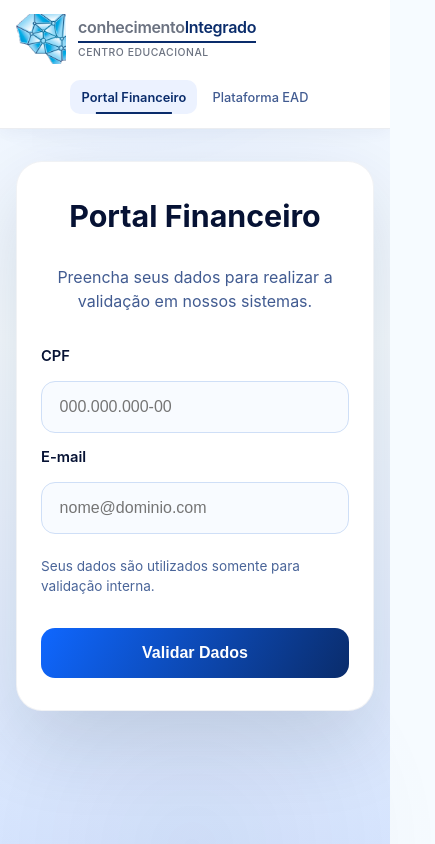
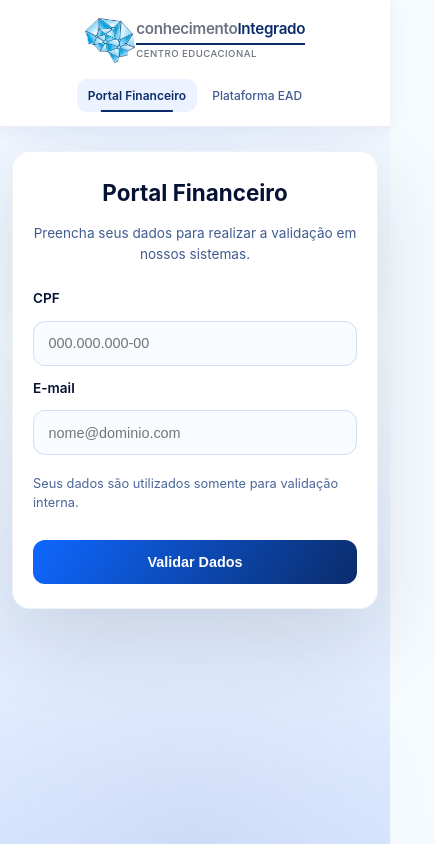
Before and after one commit to Raimago/portal-financeiro, a plain HTML site: page index.html in a window 390 px wide. Shown: the whole page, 435 px wide, since content can reach past the window. Drawn offline with Linux system fonts and the light colour scheme.

Commit message:
feat: melhorias de responsividade e interatividade
- Logo centralizada em dispositivos móveis
- Logo clicável redirecionando para Plataforma EAD
- Corrigido corte da logo no hover (overflow visible)
- Adicionadas animações e interatividade em botões e campos
- Melhorias de UX mobile (touch targets, font smoothing)
- Layout responsivo otimizado para tablets e smartphones

```diff
--- a/assets/css/styles.css
+++ b/assets/css/styles.css
@@ -21,6 +21,8 @@ body {
   padding: 0;
   position: relative;
   overflow-x: hidden;
+  -webkit-font-smoothing: antialiased;
+  -moz-osx-font-smoothing: grayscale;
 }
 
 /* Elementos decorativos inspirados na logo */
@@ -59,6 +61,7 @@ body::after {
   top: 0;
   z-index: 100;
   width: 100%;
+  overflow: visible;
 }
 
 .header-content {
@@ -69,6 +72,8 @@ body::after {
   justify-content: space-between;
   align-items: center;
   gap: 2rem;
+  overflow: visible;
+  position: relative;
 }
 
 /* Logo */
@@ -79,17 +84,23 @@ body::after {
   text-decoration: none;
   color: inherit;
   margin: 0;
-  padding: 0;
+  padding: 0.25rem;
   transition: transform 0.3s cubic-bezier(0.4, 0, 0.2, 1);
   cursor: pointer;
+  border-radius: 8px;
 }
 
 .logo:hover {
   transform: scale(1.02);
+  background: rgba(29, 91, 255, 0.05);
 }
 
 .logo:hover .logo-brain {
   transform: scale(1.05);
+}
+
+.logo:active {
+  transform: scale(0.98);
 }
 
 .logo-icon {
@@ -98,7 +109,7 @@ body::after {
   flex-shrink: 0;
   display: flex;
   align-items: center;
-  overflow: hidden;
+  overflow: visible;
   position: relative;
   padding: 0;
   margin: 0;
@@ -271,6 +282,9 @@ input {
   transition: all 0.3s cubic-bezier(0.4, 0, 0.2, 1);
   background: #f8fbff;
   position: relative;
+  -webkit-appearance: none;
+  appearance: none;
+  touch-action: manipulation;
 }
 
 input:hover {
@@ -313,6 +327,9 @@ button,
   display: inline-block;
   position: relative;
   overflow: hidden;
+  -webkit-tap-highlight-color: transparent;
+  touch-action: manipulation;
+  min-height: 44px;
 }
 
 button::before,
@@ -453,12 +470,40 @@ button:disabled:hover {
   }
 }
 
-/* Responsividade */
+/* Responsividade - Tablets */
+@media (max-width: 1024px) {
+  .header-content {
+    padding: 1rem 1.5rem;
+  }
+
+  main.container {
+    margin: 2.5rem auto;
+    padding: 0 1.5rem;
+  }
+
+  .card {
+    padding: 2.5rem 2rem;
+  }
+}
+
+/* Responsividade - Tablets pequenos e smartphones grandes */
 @media (max-width: 768px) {
+  body {
+    padding: 0;
+  }
+
   .header-content {
     padding: 1rem 1.5rem;
     flex-wrap: wrap;
     gap: 1rem;
+    justify-content: center;
+  }
+
+  .logo {
+    width: 100%;
+    justify-content: center;
+    order: 1;
+    gap: 0.5rem;
   }
 
   .logo-icon {
@@ -466,9 +511,9 @@ button:disabled:hover {
     height: 50px;
   }
 
-  .logo-icon svg {
-    max-width: 50px;
-    max-height: 50px;
+  .logo-brain {
+    height: 50px;
+    min-width: 400px;
   }
 
   .logo-main {
@@ -482,8 +527,9 @@ button:disabled:hover {
   .nav-menu {
     width: 100%;
     justify-content: center;
-    order: 3;
-    gap: 0.25rem;
+    order: 2;
+    gap: 0.5rem;
+    flex-wrap: wrap;
   }
 
   .nav-link {
@@ -494,28 +540,207 @@ button:disabled:hover {
   main.container {
     margin: 2rem auto;
     padding: 0 1rem;
+    width: min(100%, 500px);
   }
 
   .card {
     padding: 2rem 1.5rem;
+    border-radius: 20px;
+  }
+
+  h1 {
+    font-size: 1.6rem;
+  }
+
+  .subtitle {
+    font-size: 0.9rem;
+  }
+
+  input {
+    padding: 0.9rem 1rem;
+    font-size: 0.95rem;
+  }
+
+  button,
+  .link-button {
+    padding: 0.9rem 1.2rem;
+    font-size: 0.95rem;
+  }
+
+  .data-preview {
+    padding: 1rem;
+    font-size: 0.9rem;
+  }
+
+  .validation-status {
+    flex-direction: column;
+    gap: 0.75rem;
+  }
+
+  .spinner {
+    width: 40px;
+    height: 40px;
+    border-width: 4px;
   }
 }
 
+/* Responsividade - Smartphones */
 @media (max-width: 480px) {
   .header-content {
     padding: 0.9rem 1rem;
+    gap: 0.75rem;
+    justify-content: center;
+    flex-direction: column;
   }
 
   .logo {
-    gap: 0.75rem;
+    gap: 0.4rem;
+    width: 100%;
+    justify-content: center;
+    order: 1;
+  }
+
+  .logo-icon {
+    width: 45px;
+    height: 45px;
+  }
+
+  .logo-brain {
+    height: 45px;
+    min-width: 350px;
   }
 
   .logo-main {
-    font-size: 1rem;
+    font-size: 0.95rem;
+  }
+
+  .logo-subtitle {
+    font-size: 0.6rem;
+  }
+
+  .nav-menu {
+    gap: 0.25rem;
+    order: 2;
+    width: 100%;
+    justify-content: center;
   }
 
   .nav-link {
     padding: 0.45rem 0.7rem;
+    font-size: 0.75rem;
+  }
+
+  main.container {
+    margin: 1.5rem auto;
+    padding: 0 0.75rem;
+  }
+
+  .card {
+    padding: 1.5rem 1.25rem;
+    border-radius: 18px;
+  }
+
+  h1 {
+    font-size: 1.4rem;
+    margin-bottom: 0.5rem;
+  }
+
+  .subtitle {
+    font-size: 0.85rem;
+    margin-bottom: 1.5rem;
+  }
+
+  form {
+    gap: 0.75rem;
+  }
+
+  label {
+    font-size: 0.85rem;
+  }
+
+  input {
+    padding: 0.85rem 0.9rem;
+    font-size: 0.9rem;
+    border-radius: 12px;
+  }
+
+  .helper-text {
+    font-size: 0.8rem;
+    margin: 0.4rem 0 1rem;
+  }
+
+  button,
+  .link-button {
+    padding: 0.85rem 1rem;
+    font-size: 0.9rem;
+    border-radius: 12px;
+    width: 100%;
+  }
+
+  .data-preview {
+    padding: 0.9rem;
+    font-size: 0.85rem;
+    border-radius: 12px;
+  }
+
+  .validation-status {
+    gap: 0.5rem;
+  }
+
+  .validation-status p {
+    font-size: 0.9rem;
+  }
+
+  .spinner {
+    width: 36px;
+    height: 36px;
+    border-width: 3px;
+  }
+
+  .secondary {
+    margin-top: 1.25rem;
+  }
+}
+
+/* Responsividade - Smartphones muito pequenos */
+@media (max-width: 360px) {
+  .header-content {
+    padding: 0.75rem 0.75rem;
+  }
+
+  .logo-main {
+    font-size: 0.85rem;
+  }
+
+  .logo-subtitle {
+    font-size: 0.55rem;
+  }
+
+  .nav-link {
+    padding: 0.4rem 0.6rem;
+    font-size: 0.7rem;
+  }
+
+  .card {
+    padding: 1.25rem 1rem;
+  }
+
+  h1 {
+    font-size: 1.25rem;
+  }
+
+  .subtitle {
     font-size: 0.8rem;
   }
+
+  input {
+    padding: 0.75rem 0.8rem;
+    font-size: 0.85rem;
+  }
+
+  button,
+  .link-button {
+    padding: 0.75rem 0.9rem;
+    font-size: 0.85rem;
+  }
 }
--- a/index.html
+++ b/index.html
@@ -9,7 +9,7 @@
   <body>
     <header class="header">
       <div class="header-content">
-        <div class="logo">
+        <a href="https://ead.conhecimentointegrado.com.br" target="_blank" rel="noopener noreferrer" class="logo">
           <div class="logo-icon">
             <img src="assets/images/Logo Conhecimento Integrado ORIGINAL HORIZONTAL.png" alt="Conhecimento Integrado" class="logo-brain">
           </div>
@@ -20,7 +20,7 @@
             <span class="logo-underline"></span>
             <span class="logo-subtitle">CENTRO EDUCACIONAL</span>
           </div>
-        </div>
+        </a>
         <nav class="nav-menu">
           <a href="index.html" class="nav-link active">Portal Financeiro</a>
           <a href="https://ead.conhecimentointegrado.com.br" class="nav-link" target="_blank" rel="noopener noreferrer">Plataforma EAD</a>
```
Also changed, not shown: sucesso.html (+2 -2 lines), validacao.html (+2 -2 lines).
